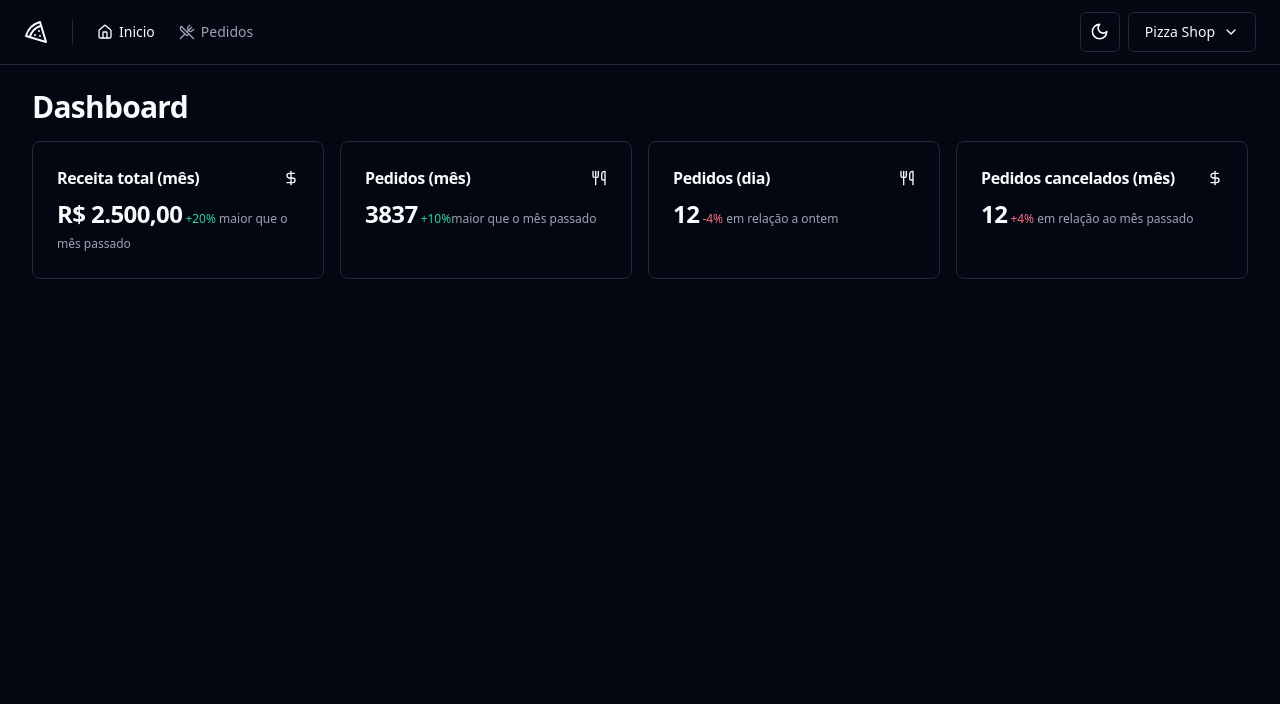
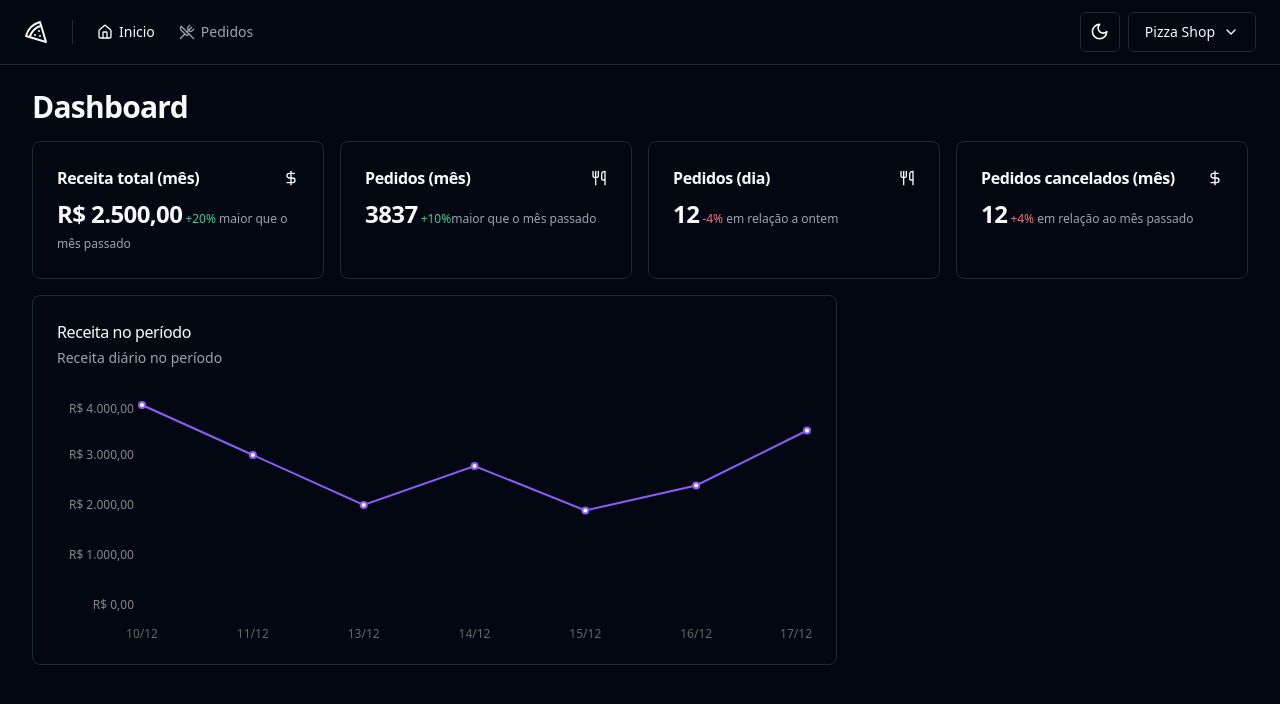
Before and after one commit to LuizaFerri/Pizza-shop, a React (Vite) app: page / in a window 1280 px wide. Shown: the top 704 px of the page. Built offline with nearby package versions, Linux system fonts and the light colour scheme; the HTML template or start-up script is replaced by a standard one.

Commit message:
Gráfico de receita no período

```diff
--- a/package.json
+++ b/package.json
@@ -43,6 +43,7 @@
     "react-helmet-async": "^2.0.4",
     "react-hook-form": "^7.51.2",
     "react-router-dom": "^6.22.3",
+    "recharts": "^2.12.6",
     "sonner": "^1.4.41",
     "sort-by": "^1.2.0",
     "tailwind-merge": "^2.2.2",
--- a/src/pages/auth/app/dashboard/dashboard.tsx
+++ b/src/pages/auth/app/dashboard/dashboard.tsx
@@ -3,6 +3,7 @@
 import { MonthOrdersAmountCard } from "./month-orders-amount-cards";
 import { DayOrdersAmountCard } from "./day-orders-amount-card";
 import { MonthCanceledOrdersAmountCard } from "./month-canceled-orders-amount";
+import { RevenueChart } from "./revenue-chart";
 
 export function Dashboard() {
   return (
@@ -16,6 +17,9 @@
           <DayOrdersAmountCard />
           <MonthCanceledOrdersAmountCard />
         </div>
+        <div className="grid grid-cols-9 gap-4">
+          <RevenueChart />
+        </div>
       </div>
     </>
   );
--- /dev/null
+++ b/src/pages/auth/app/dashboard/revenue-chart.tsx
@@ -0,0 +1,82 @@
+import {
+  Card,
+  CardDescription,
+  CardHeader,
+  CardTitle,
+} from "@/components/ui/card";
+import { CardContent } from "@/components/ui/card";
+import {
+  ResponsiveContainer,
+  LineChart,
+  XAxis,
+  YAxis,
+  CartesianGrid,
+  Line,
+  Tooltip,
+} from "recharts";
+import colors from 'tailwindcss/colors';
+
+export function RevenueChart() {
+  const data = [
+    {
+      date: "10/12",
+      revenue: 4000,
+    },
+    {
+      date: "11/12",
+      revenue: 3000,
+    },
+    {
+      date: "13/12",
+      revenue: 2000,
+    },
+    {
+      date: "14/12",
+      revenue: 2780,
+    },
+    {
+      date: "15/12",
+      revenue: 1890,
+    },
+    {
+      date: "16/12",
+      revenue: 2390,
+    },
+    {
+      date: "17/12",
+      revenue: 3490,
+    },
+  ];
+  return (
+    <Card className="col-span-6">
+      <CardHeader className="flex-row items-center justify-between pb-8">
+        <div className="space-y-1">
+          <CardTitle className="text-base font-medium">
+            Receita no período
+          </CardTitle>
+          <CardDescription>Receita diário no período</CardDescription>
+        </div>
+      </CardHeader>
+      <CardContent>
+        <ResponsiveContainer width="100%" height={240}>
+          <LineChart data={data} style={{ fontSize: 12 }}>
+            <XAxis dataKey="date" axisLine={false} tickLine={false} dy={16}/>
+            <YAxis
+              stroke="#888"
+              axisLine={false}
+              tickLine={false}
+              width={80}
+              tickFormatter={(value: number) =>
+                value.toLocaleString("pt-BR", {
+                  style: "currency",
+                  currency: "BRL",
+                })
+              }
+            />
+            <Line type="linear" strokeWidth={2} dataKey="revenue" stroke={colors['violet']['500']}/>
+          </LineChart>
+        </ResponsiveContainer>
+      </CardContent>
+    </Card>
+  );
+}
```
Also changed, not shown: 1 other file (tests, documents, lock files or other folders).
